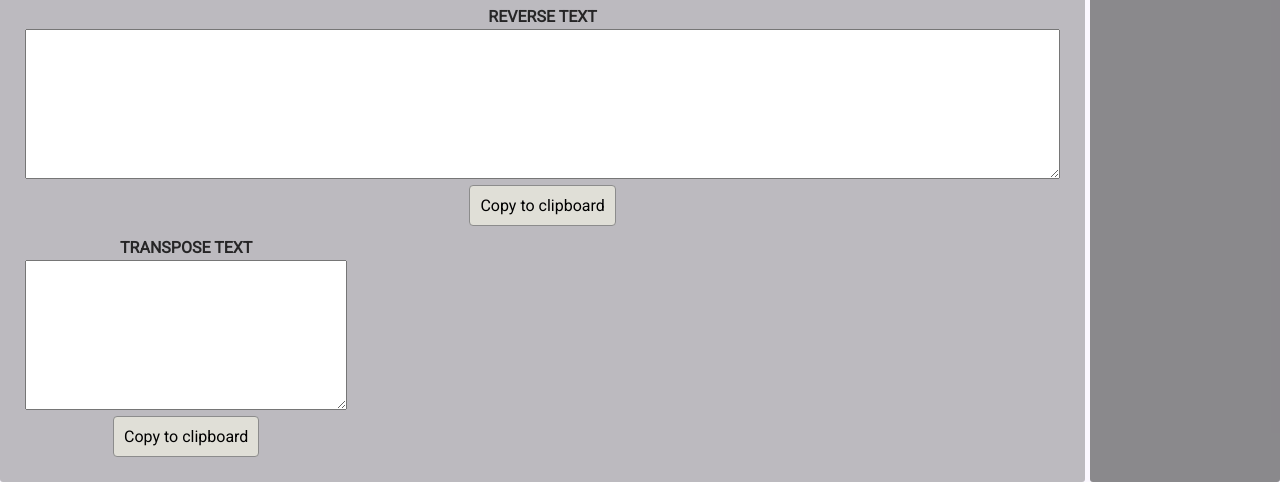
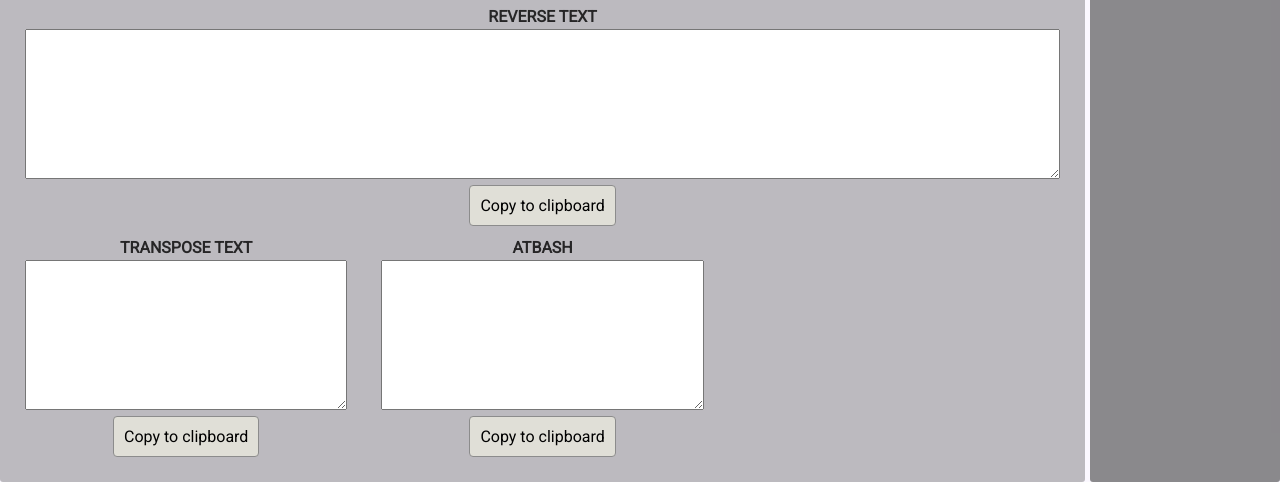
Before and after one commit to Hagesjo/decode-web, a Django app: page /translate in a window 1280 px wide. Shown: the part 838-1320 px from the top of the page. Run offline with Django 3.2, Linux system fonts and the light colour scheme; parts of the project's set-up code (start-up, migrations or seed data) failed here and were passed over.

Commit message:
Add atbash

```diff
--- a/main/static/main/js/translate.js
+++ b/main/static/main/js/translate.js
@@ -7,6 +7,7 @@ $(document).ready(function() {
         caesarencode(this.value);
         reverseencode(this.value);
         transpose(this.value);
+        atbash(this.value);
     });
 });
 
@@ -71,3 +72,14 @@ function transpose(text) {
     }
     $('#transpose').val(outp.join("\n"));
 }
+
+function atbash(text) {
+    var alphabet = "abcdefghijklmABCDEFGHIJKLMNOPQRSTUVWXYZnopqrstuvwxyz";
+    var rev = Array.from(alphabet).reverse();
+    var outp = [];
+    for (i = 0; i < text.length; i++) {
+        var c = text[i];
+        outp.push(rev[alphabet.indexOf(c)] ?? c)
+    }
+    $('#atbash').val(outp.join(""));
+}
--- a/main/templates/main/translate.html
+++ b/main/templates/main/translate.html
@@ -38,5 +38,11 @@
             <br>
             <button class="btn copy" data-clipboard-target="#transpose" id="transpose" type="button">Copy<span class="big-screen"> to clipboard</span></button>
         </article>
+        <article class="base">
+            <h3>Atbash</h3>
+            <textarea class="reverse big-height" id="atbash"></textarea>
+            <br>
+            <button class="btn copy" data-clipboard-target="#atbash" id="atbash" type="button">Copy<span class="big-screen"> to clipboard</span></button>
+        </article>
     </div>
 {% endblock %}
```
